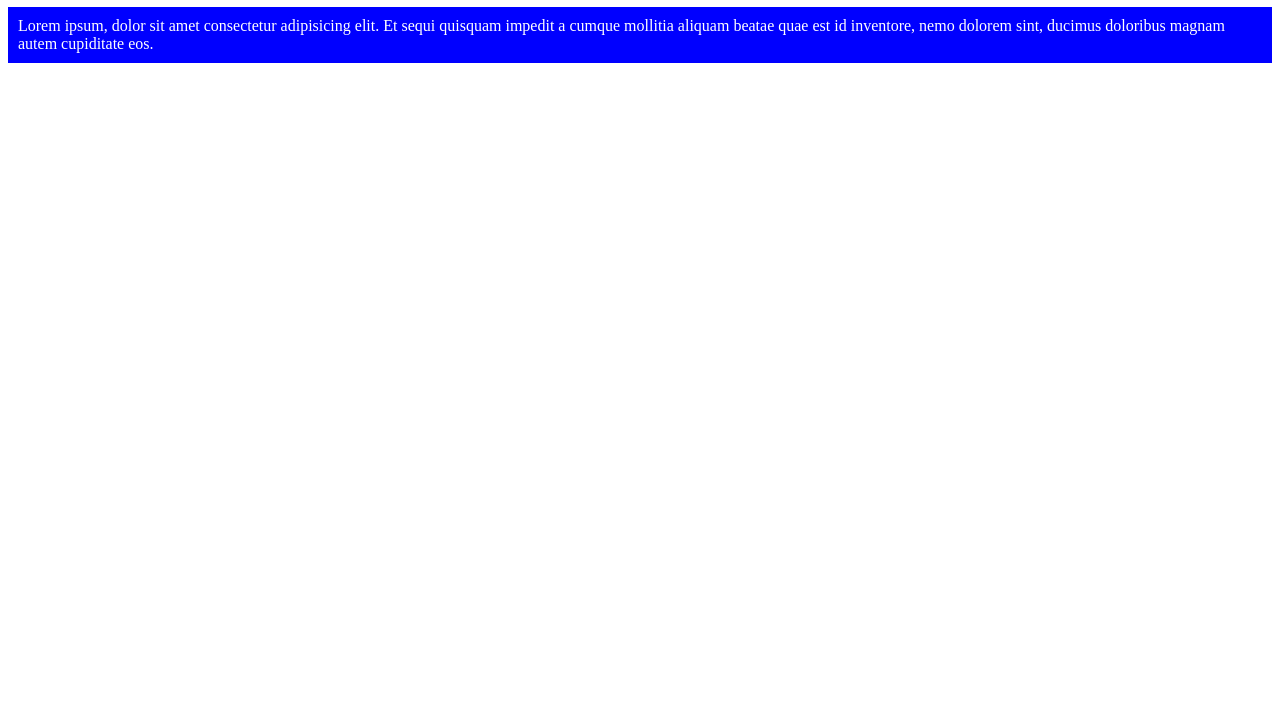
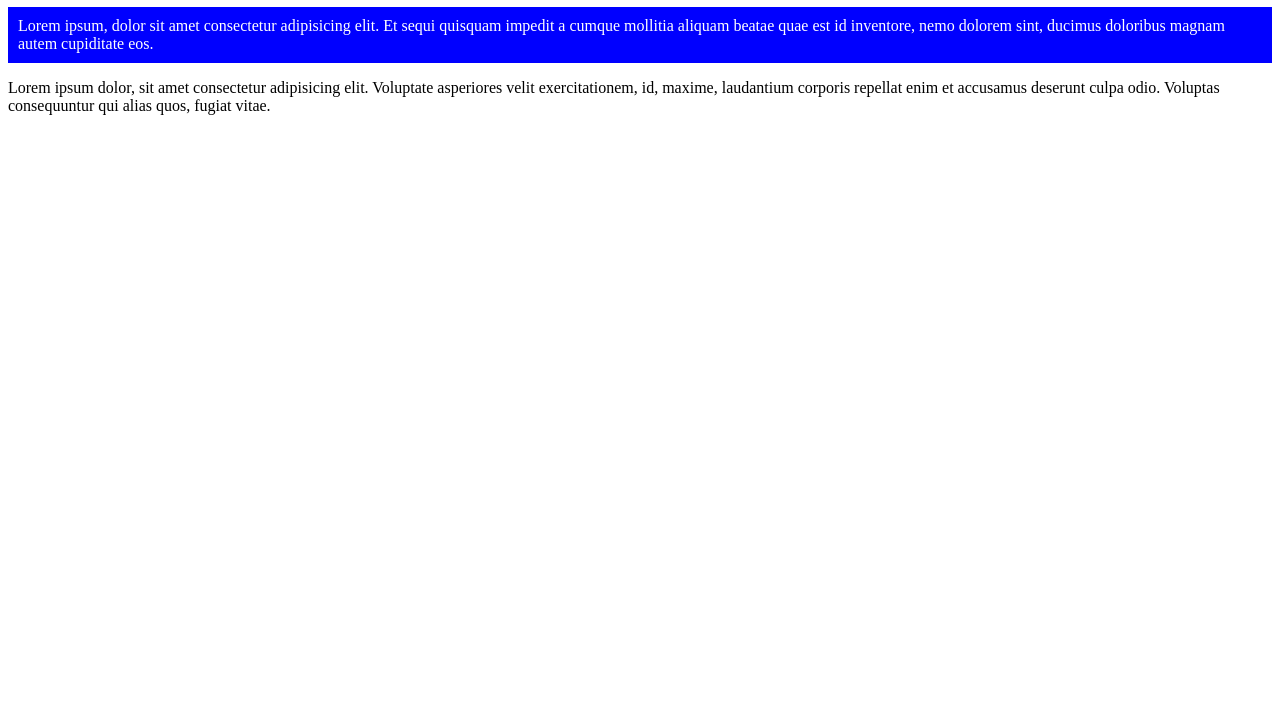
Before and after one commit to Lilyprograms/git_class, a plain HTML site: page index.html in a window 1280 px wide. Shown: the part 73-800 px from the top of the page. Drawn offline with Linux system fonts and the light colour scheme.

Commit message:
Added text 2

```diff
--- a/index.html
+++ b/index.html
@@ -9,5 +9,6 @@
   <body>
     <h1 class="title_text">Welcome to my Website</h1>
     <p class="text_1">Lorem ipsum, dolor sit amet consectetur adipisicing elit. Et sequi quisquam impedit a cumque mollitia aliquam beatae quae est id inventore, nemo dolorem sint, ducimus doloribus magnam autem cupiditate eos.</p>
+    <p class="text_2">Lorem ipsum dolor, sit amet consectetur adipisicing elit. Voluptate asperiores velit exercitationem, id, maxime, laudantium corporis repellat enim et accusamus deserunt culpa odio. Voluptas consequuntur qui alias quos, fugiat vitae.</p>
   </body>
 </html>
```
